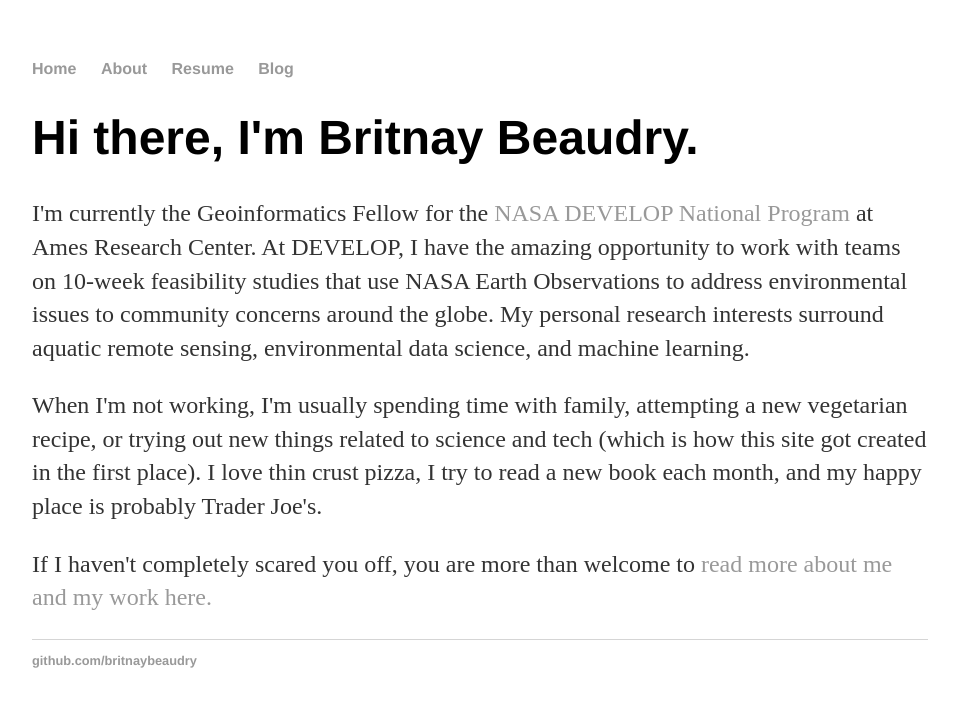
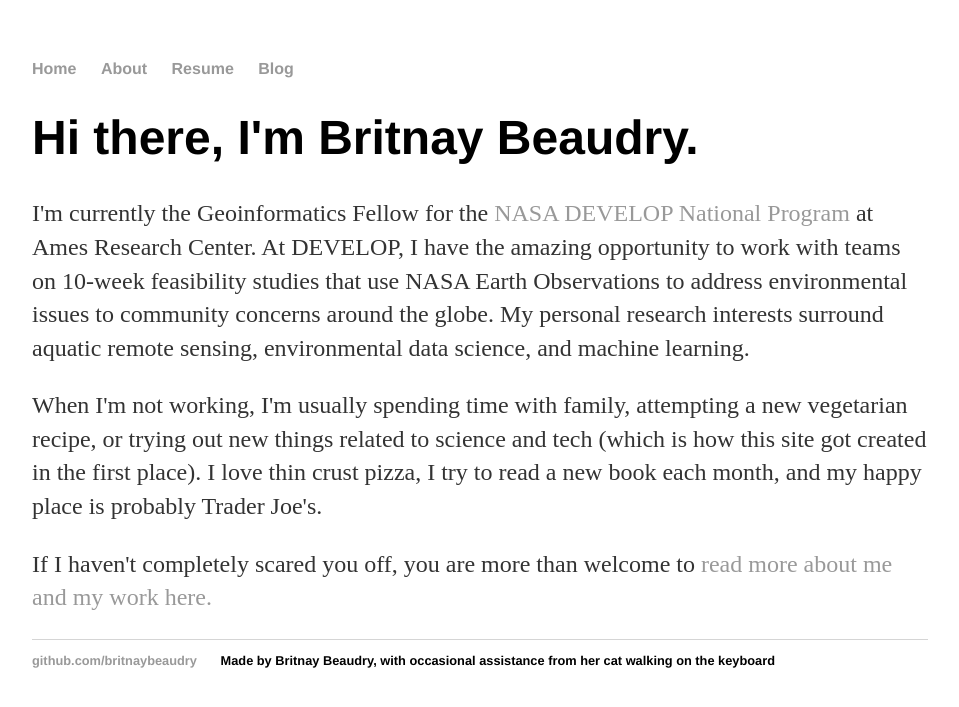
Before and after one commit to britnaybeaudry/britnaybeaudry.github.io, a Jekyll site: the page built from index.html, in a window 1280 px wide. Shown: the top 707 px of the page, without its empty margins (160-1119 px from the left). Built offline with Jekyll 4.4.1, drawn with Linux system fonts in a browser that asks for light colours.

Commit message:
Update default.html
added funny footer

```diff
--- a/_layouts/default.html
+++ b/_layouts/default.html
@@ -26,6 +26,7 @@
   <footer>
    <ul>
    <li><a href="https://github.com/britnaybeaudry">github.com/britnaybeaudry</a></li>
+   <li>Made by Britnay Beaudry, with occasional assistance from her cat walking on the keyboard</li>
    </ul>
   </footer>
   </body>
```
